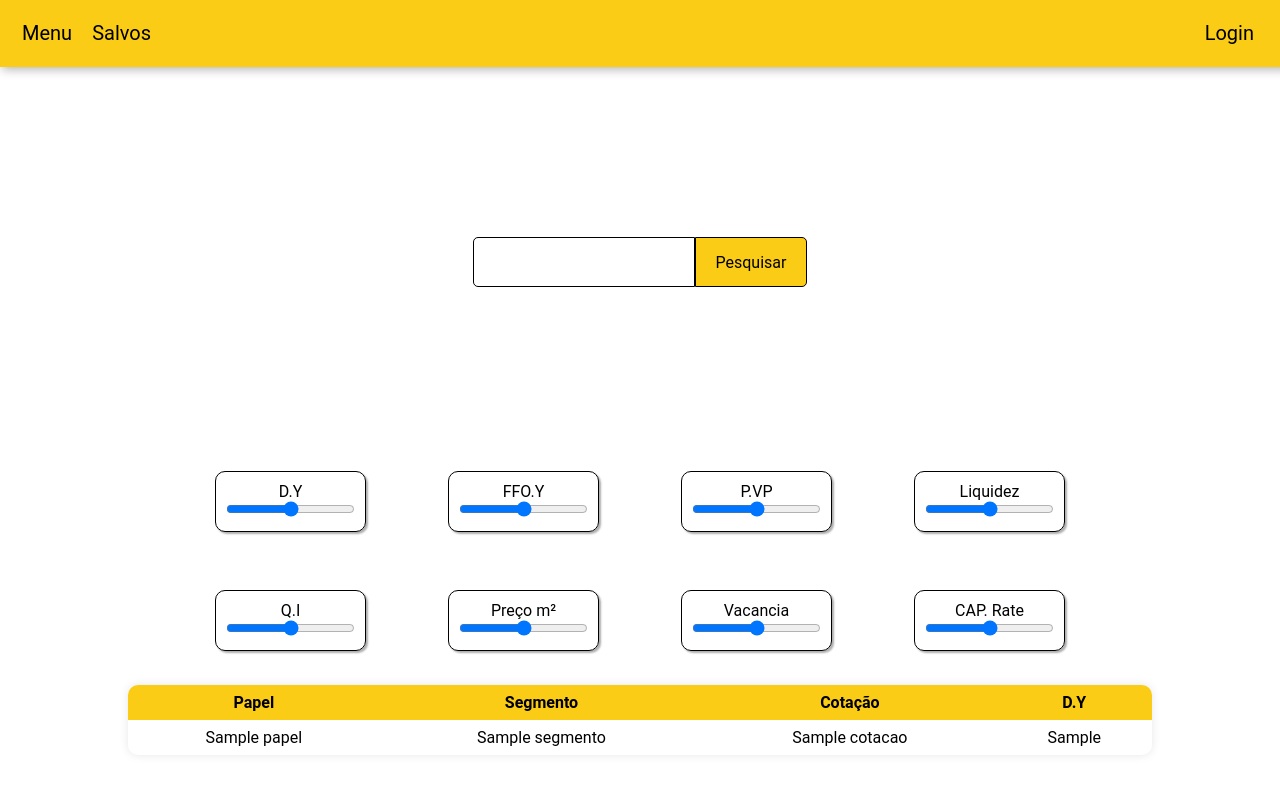
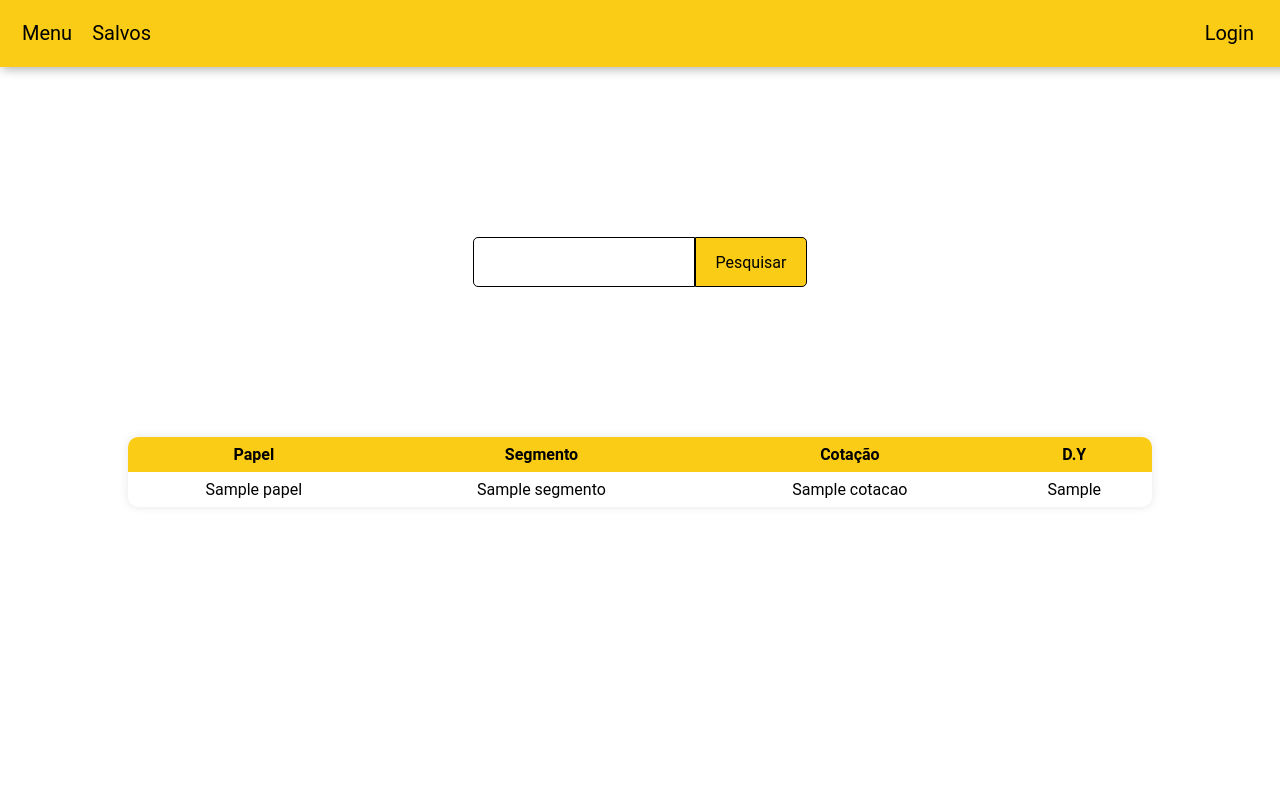
Before and after one commit to luigiPerkoski/FIISelect, a Django app: template templates/core/pages/index.html in a window 1280 px wide. Shown: the part 1-786 px from the top of that part. Run offline with Django 4.2, Linux system fonts and the light colour scheme; the template is opened without the code that fills it: most values are stand-ins (such as "Sample title", 1, 10 or a date in 2020); the page is wider than the window, and the part outside it is not shown; some libraries are stand-ins or nearby versions.

Commit message:
voltando a codar, não lembro oq mudou

```diff
--- a/static/core/css/index.css
+++ /dev/null
@@ -1,100 +0,0 @@
-@import url('https://fonts.googleapis.com/css2?family=Inter:wght@100;300;400;500;700&display=swap');
-
-*{
-    margin: 0;
-    padding: 0;
-    text-decoration: none;
-    font-family: 'Roboto', sans-serif;
-    color: #000;
-}
-header{
-    display: flex;
-    background-color: rgb(250, 204, 21);
-    width: 100%;
-    /* border: 1px solid black; */
-    padding: 12px;
-    box-shadow: 2px 2px 10px rgba(0, 0, 0, 0.322);
-}
-div#index, div#salvos, div#login{
-    width: fit-content;
-    height: fit-content;
-    padding: 10px;
-    font-size: 20px;
-}
-div#login{
-    position: absolute;
-    right: 16px;
-}
-.main {
-    display: flex;
-    flex-direction: column;
-    align-items: center;
-}
-.search-container {
-    display: flex;
-    margin-top: 20px;
-    height: 350px;
-}
-.search-container input {
-    margin: auto;
-    font-size: 16px;
-    border: 1px solid black;
-    border-radius: 5px 0 0 5px;
-    height: 50px;
-    box-sizing: border-box;
-}
-
-.search-container button {
-    margin: auto;
-    padding: 10px 20px;
-    font-size: 16px;
-    background-color: rgb(250, 204, 21);
-    color: #000000;
-    border: 1px solid black;
-    border-radius: 0 5px 5px 0;
-    height: 50px;
-}
-
-
-.result {
-    text-align: center;
-    width: 80%;
-}
-
-table {
-    width: 100%;
-    border-collapse: collapse;
-    border-radius: 10px;
-    overflow: hidden;
-    box-shadow: 0 0 10px rgba(0,0,0,0.1);
-}
-
-th, td {
-    border: none;
-    padding: 8px;
-    text-align: center;
-}
-
-tr:hover {
-    background-color: rgba(0,0,0,0.1);
-}
-tr#header{
-    background:rgb(250, 204, 21) ;
-}
-.filter-panel {
-    display: grid;
-    grid-template-columns: repeat(4, 1fr);
-    grid-template-rows: repeat(2, 1fr);
-    gap: 10px; /* Adjust the gap as needed */
-     /* Add a border around the panel */
-    padding: 10px; /* Add some padding for spacing */
-}
-
-.filter-option {
-    text-align: center;
-    border: 1px solid #000;
-    padding: 10px;
-    margin: 24px 36px ;
-    border-radius: 10px;
-    box-shadow: 2px 2px 2px rgba(0, 0, 0, 0.322);
-}
--- a/templates/core/pages/index.html
+++ b/templates/core/pages/index.html
@@ -5,8 +5,110 @@
 <head>
     <meta charset="UTF-8">
     <meta name="viewport" content="width=device-width, initial-scale=1.0">
-    <link rel="stylesheet" href="{% static "core/css/index.css" %}">
+    <link href="https://cdn.datatables.net/v/dt/dt-1.13.6/datatables.min.css" rel="stylesheet">
     <title>Document</title>
+    <style>
+        @import url('https://fonts.googleapis.com/css2?family=Inter:wght@100;300;400;500;700&display=swap');
+
+        *{
+            margin: 0;
+            padding: 0;
+            text-decoration: none;
+            font-family: 'Roboto', sans-serif;
+            color: #000;
+        }
+        header{
+            display: flex;
+            background-color: rgb(250, 204, 21);
+            width: 100%;
+            /* border: 1px solid black; */
+            padding: 12px;
+            box-shadow: 2px 2px 10px rgba(0, 0, 0, 0.322);
+        }
+        div#index, div#salvos, div#login{
+            width: fit-content;
+            height: fit-content;
+            padding: 10px;
+            font-size: 20px;
+        }
+        div#login{
+            position: absolute;
+            right: 16px;
+        }
+        .main {
+            display: flex;
+            flex-direction: column;
+            align-items: center;
+        }
+        .search-container {
+            display: flex;
+            margin-top: 20px;
+            height: 350px;
+        }
+        .search-container input {
+            margin: auto;
+            font-size: 16px;
+            border: 1px solid black;
+            border-radius: 5px 0 0 5px;
+            height: 50px;
+            box-sizing: border-box;
+        }
+
+        .search-container button {
+            margin: auto;
+            padding: 10px 20px;
+            font-size: 16px;
+            background-color: rgb(250, 204, 21);
+            color: #000000;
+            border: 1px solid black;
+            border-radius: 0 5px 5px 0;
+            height: 50px;
+        }
+
+
+        .result {
+            text-align: center;
+            width: 80%;
+        }
+
+        table {
+            width: 100%;
+            border-collapse: collapse;
+            border-radius: 10px;
+            overflow: hidden;
+            box-shadow: 0 0 10px rgba(0,0,0,0.1);
+        }
+
+        th, td {
+            border: none;
+            padding: 8px;
+            text-align: center;
+        }
+
+        tr:hover {
+            background-color: rgba(0,0,0,0.1);
+        }
+        tr#header{
+            background:rgb(250, 204, 21) ;
+        }
+        .filter-panel {
+            display: grid;
+            grid-template-columns: repeat(4, 1fr);
+            grid-template-rows: repeat(2, 1fr);
+            gap: 10px; /* Adjust the gap as needed */
+            /* Add a border around the panel */
+            padding: 10px; /* Add some padding for spacing */
+        }
+
+        .filter-option {
+            text-align: center;
+            border: 1px solid #000;
+            padding: 10px;
+            margin: 24px 36px ;
+            border-radius: 10px;
+            box-shadow: 2px 2px 2px rgba(0, 0, 0, 0.322);
+        }
+    </style>
 </head>
 <body>
     <div class="contant">
@@ -23,42 +125,9 @@
                 <input type="text" name="search-text" id="search-text">
                 <button type="Submit">Pesquisar</button>
             </div>
-            <div class="filter-panel">
-                <div class="filter-option">
-                    <p>D.Y</p>
-                    <input type="range" min="0" max="100" value="50" class="slider" id="dosage1">
-                </div>
-                <div class="filter-option">
-                    <p>FFO.Y</p>
-                    <input type="range" min="0" max="100" value="50" class="slider" id="dosage1">
-                </div>
-                <div class="filter-option">
-                    <p>P.VP</p>
-                    <input type="range" min="0" max="100" value="50" class="slider" id="dosage1">
-                </div>
-                <div class="filter-option">
-                    <p>Liquidez</p>
-                    <input type="range" min="0" max="100" value="50" class="slider" id="dosage1">
-                </div>
-                <div class="filter-option">
-                    <p>Q.I</p>
-                    <input type="range" min="0" max="100" value="50" class="slider" id="dosage1">
-                </div>
-                <div class="filter-option">
-                    <p>Preço m²</p>
-                    <input type="range" min="0" max="100" value="50" class="slider" id="dosage1">
-                </div>
-                <div class="filter-option">
-                    <p>Vacancia</p>
-                    <input type="range" min="0" max="100" value="50" class="slider" id="dosage1">
-                </div>
-                <div class="filter-option">
-                    <p>CAP. Rate</p>
-                    <input type="range" min="0" max="100" value="50" class="slider" id="dosage1">
-                </div>
-            </div>
+
             <div class="result">
-                <table>
+                <table id="emprestimo">
                     <tr id="header">
                         <th>Papel</th>
                         <th>Segmento</th>
@@ -77,5 +146,13 @@
             </div>
         </div>
     </div>
+    <footer>
+        <script src="https://cdn.datatables.net/v/dt/dt-1.13.6/datatables.min.js"></script>
+        <script>
+            $(document).ready(function(){
+                $('#emprestimo').DataTable();
+            });
+        </script>
+    </footer>
 </body>
 </html>
```
Also changed, not shown: core/controller.py (+0 -11 lines), core/tests/tests_views.py (deleted, +0 -14 lines), core/tests/__init__.py (deleted).
